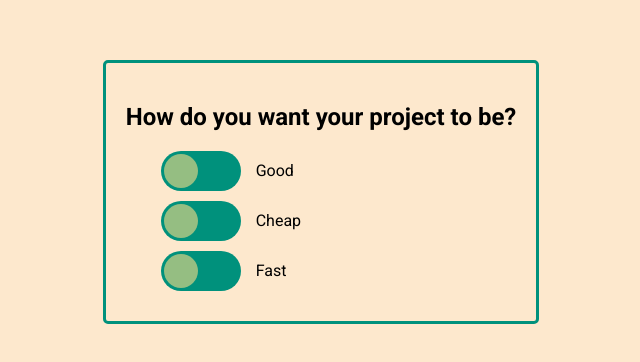
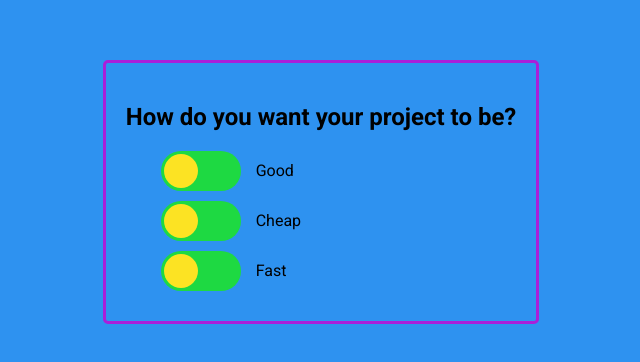
Before and after one commit to paolourciullo/good_cheap_fast, a plain HTML site: page index.html in a window 1280 px wide. Shown: the part 208-570 px from the top of the page, without its empty margins (319-959 px from the left). Drawn offline with Linux system fonts and the light colour scheme.

Commit message:
add new color palette

```diff
--- a/style.css
+++ b/style.css
@@ -6,7 +6,7 @@
 
 body {
   font-family: 'Roboto', sans-serif;
-    background-color: #fde8cd;
+  background-color: #2e92f0;
   display: flex;
   flex-direction: column;
   align-items: center;
@@ -14,10 +14,9 @@ body {
   height: 100vh;
   overflow: hidden;
   margin: 0;
-
 }
 .container {
-    border: 3px solid #00917c;
+  border: 3px solid #aa1ed9;
   border-radius: 5px;
   padding: 20px;
 }
@@ -35,9 +34,9 @@ body {
 
 .label {
   position: relative;
-    background-color: #00917c;
+  background-color: #1ed942;
   border-radius: 50px;
-    cursor:pointer;
+  cursor: pointer;
   display: inline-block;
   margin: 0 15px 0;
   width: 80px;
@@ -45,11 +44,11 @@ body {
 }
 
 .toggle:checked + .label {
-    background-color: #025955;
+  background-color: #17a534;
 }
 
 .ball {
-    background: rgb(149, 190, 130);
+  background: #fce323;
   height: 34px;
   width: 34px;
   border-radius: 50%;
@@ -67,24 +66,24 @@ body {
 
 @keyframes slideOn {
   0% {
-        transform: translateX(0) scale(1)
+    transform: translateX(0) scale(1);
   }
   50% {
-        transform: translateX(20px) scale(1.2)
+    transform: translateX(20px) scale(1.2);
   }
   100% {
-        transform: translateX(40px) scale(1)
+    transform: translateX(40px) scale(1);
   }
 }
 
 @keyframes slideOff {
   0% {
-        transform: translateX(40px) scale(1)
+    transform: translateX(40px) scale(1);
   }
   50% {
-        transform: translateX(20px) scale(1.2)
+    transform: translateX(20px) scale(1.2);
   }
   100% {
-        transform: translateX(0) scale(1)
+    transform: translateX(0) scale(1);
   }
 }
```
Lines whose indentation alone changed are shown as unchanged.
